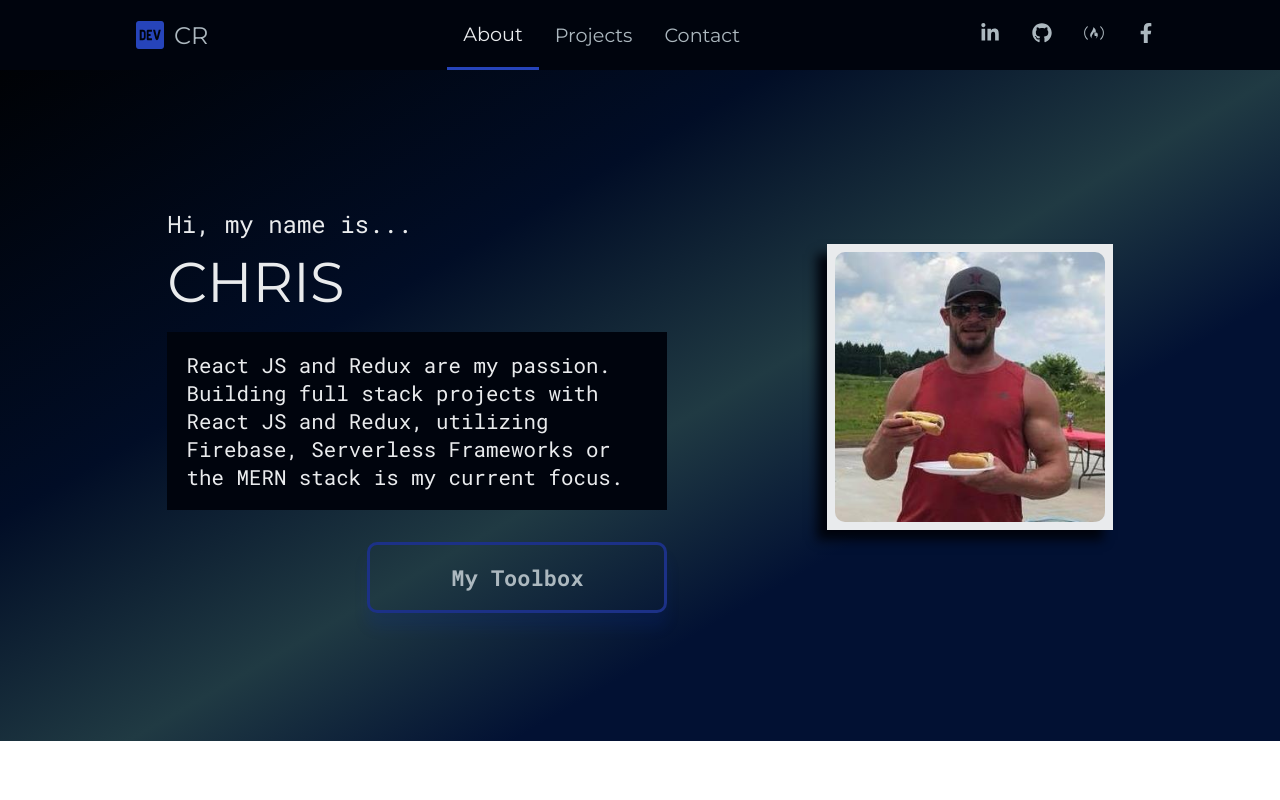
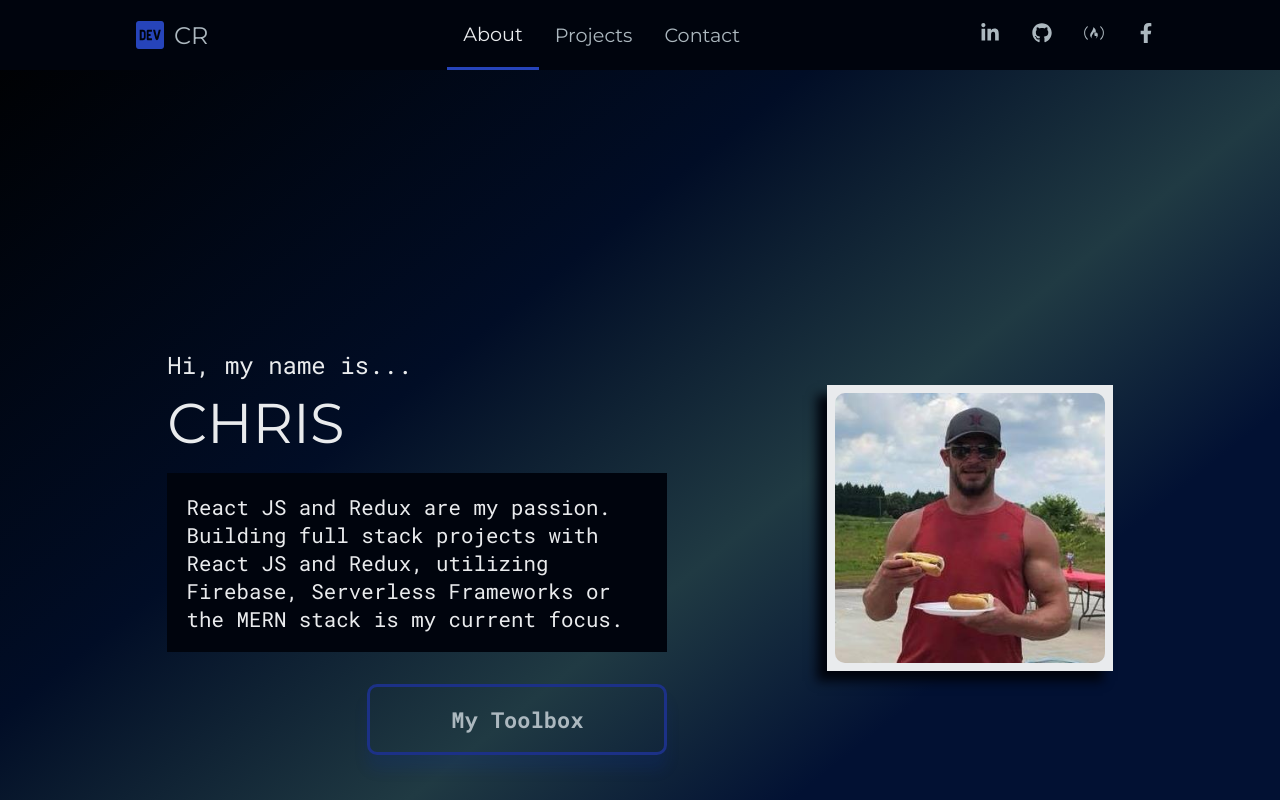
Before and after one commit to crisner1978/risner-portfolio-app, a React (Create React App) app: page /about in a window 1280 px wide. Shown: the top 800 px of the page. Built offline with nearby package versions, Linux system fonts and the light colour scheme.

Commit message:
commit on master

```diff
--- a/src/App.css
+++ b/src/App.css
@@ -8,6 +8,7 @@
   margin: 0;
   padding: 0;
 }
+
 .app__main {
   display: flex;
   flex-direction: column;
--- a/src/App.js
+++ b/src/App.js
@@ -1,13 +1,13 @@
-import { useState } from "react";
+import { Suspense, useState, lazy } from "react";
 import { Route, Switch, useLocation } from "react-router-dom";
 import "./App.css";
+import Navbar from "./components/navbar/Navbar";
 import Hero from "./pages/hero/Hero";
-import ModalBox from "./components/modal/ModalBox";
-import Navbar from "./components/navbar/Navbar";
-import Sidebar from "./components/sidebar/Sidebar";
-import About from "./pages/about/About";
 import Contact from "./pages/contact/Contact";
 import Projects from "./pages/projects/Projects";
+import About from "./pages/about/About";
+const ModalBox = lazy(() => import("./components/modal/ModalBox"));
+const Sidebar = lazy(() => import("./components/sidebar/Sidebar"));
 
 function App() {
   const location = useLocation();
@@ -27,15 +27,21 @@ function App() {
   return (
     <div className="app">
       <Navbar openUp={openUp} />
+      <Suspense fallback={<div>Loading...</div>}>
         <Sidebar isOpen={isOpen} openUp={openUp} />
+      </Suspense>
+      <Suspense fallback={<div>Loading...</div>}>
         <ModalBox showModal={showModal} setShowModal={setShowModal} />
+      </Suspense>
       <Switch location={location} key={location.pathname}>
         <div className="app__main">
           <Route path="/" exact component={Hero} />
+
           <Route path="/about">
             <About handleShowModal={handleShowModal} />
           </Route>
           <Route path="/projects" component={Projects} />
+
           <Route path="/contact" component={Contact} />
         </div>
       </Switch>
--- a/src/pages/about/AboutElements.js
+++ b/src/pages/about/AboutElements.js
@@ -31,7 +31,7 @@ export const AboutWrapper = styled.div`
     align-items: center;
     justify-content: space-evenly;
     width: 95%;
-    min-height: 100%;
+    height: 100vh;
     text-align: left;
     gap: 2rem;
     padding-bottom: 4rem;
--- a/src/pages/contact/Contact.jsx
+++ b/src/pages/contact/Contact.jsx
@@ -1,4 +1,3 @@
-import React from "react";
 import { MdEmail, MdPhoneIphone } from "react-icons/md";
 import ContactInfo from "../../components/contactInfo/ContactInfo";
 import ContactForm from "../../components/contactMeForm/ContactForm";
--- a/src/pages/projects/Projects.jsx
+++ b/src/pages/projects/Projects.jsx
@@ -1,6 +1,6 @@
 import { motion } from "framer-motion";
 import React from "react";
-import data from "../../assets/data/data.json";
+import data from "../../assets/data/data";
 import TextAnimation from "../../components/animations/TextAnimation";
 import SectionTitle from "../../components/sectionTitle/SectionTitle";
 import {
```
Lines whose indentation alone changed are shown as unchanged.
